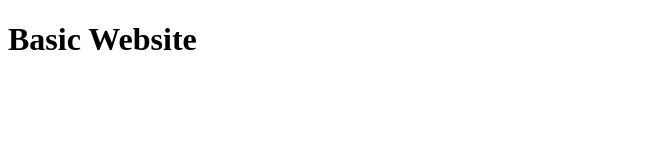
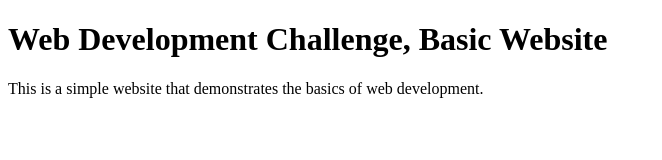
Before and after one commit to elvan/basic-website-html-css, a plain HTML site: page index.html in a window 1280 px wide. Shown: the whole page, without its empty margins (0-662 px from the left). Drawn offline with Linux system fonts and the light colour scheme.

Commit message:
adding another html element

```diff
--- a/index.html
+++ b/index.html
@@ -7,6 +7,9 @@
     <title>Basic Website</title>
   </head>
   <body>
-    <h1>Basic Website</h1>
+    <h1>Web Development Challenge, Basic Website</h1>
+    <p>
+      This is a simple website that demonstrates the basics of web development.
+    </p>
   </body>
 </html>
```
